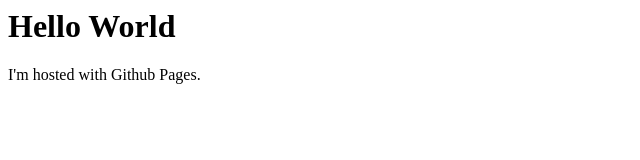
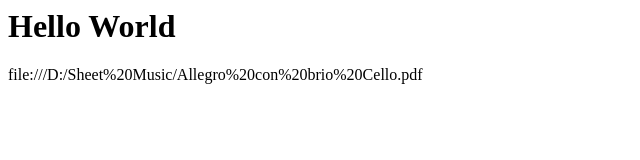
Before and after one commit to JacobR2D3/JacobR2D3.github.io, a plain HTML site: page index.html in a window 1280 px wide. Shown: the whole page, without its empty margins (0-640 px from the left). Drawn offline with Linux system fonts and the light colour scheme.

Commit message:
Update index.html

```diff
--- a/index.html
+++ b/index.html
@@ -2,6 +2,6 @@
 <html>
 <body>
 <h1>Hello World</h1>
-<p> I'm hosted with Github Pages.</p>
+<p> file:///D:/Sheet%20Music/Allegro%20con%20brio%20Cello.pdf</p>
 </body>
 </html>
```
